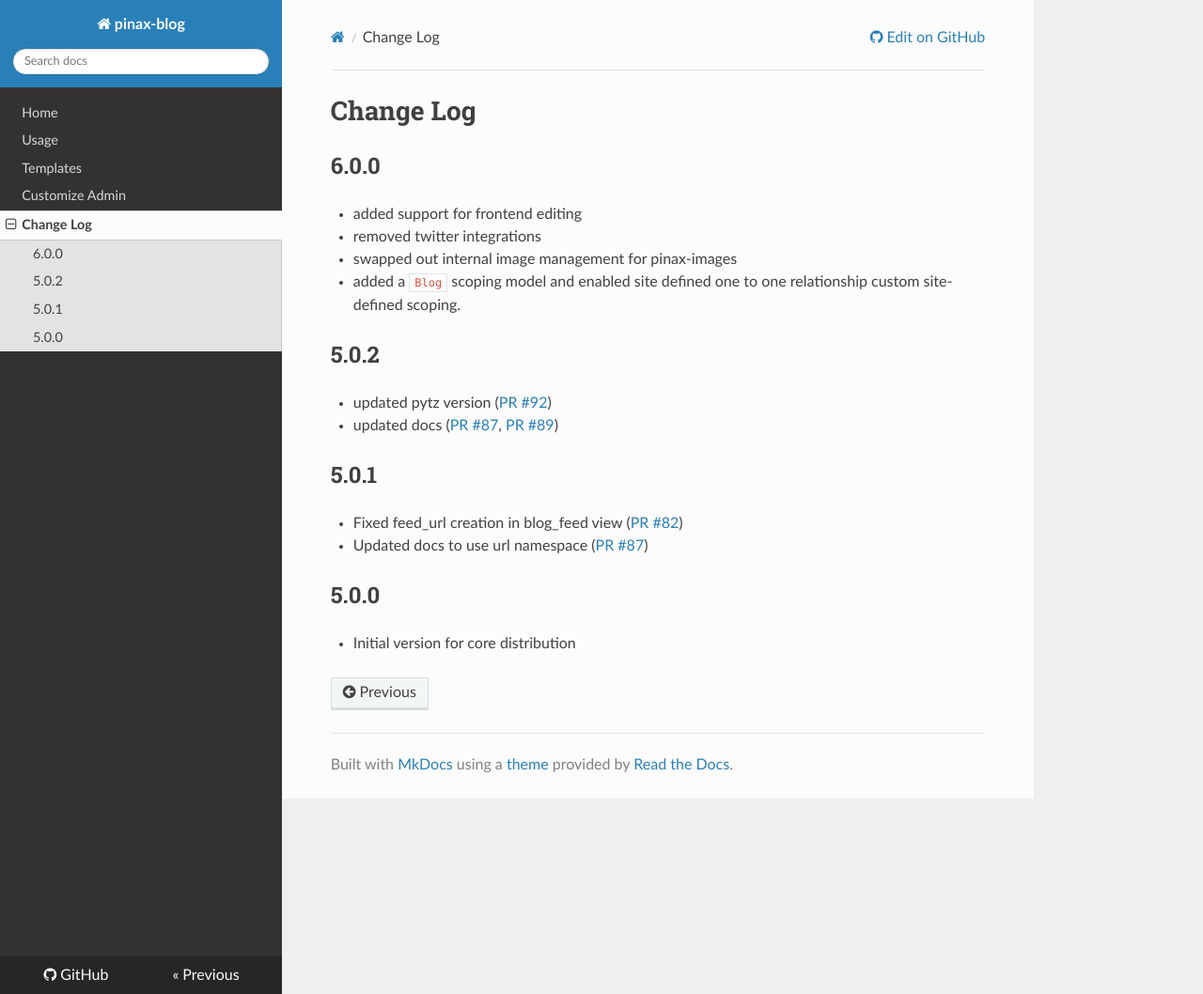
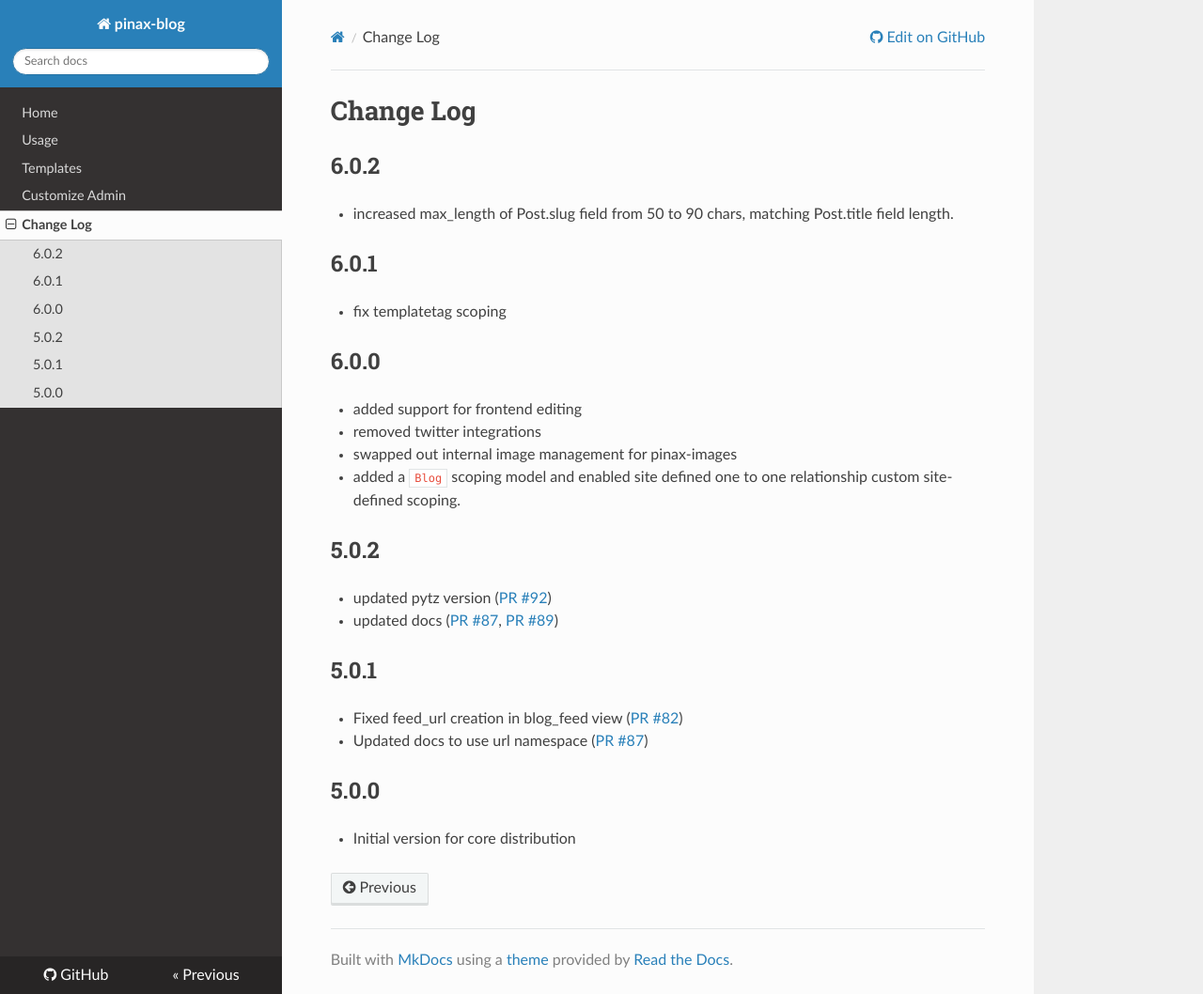
Before and after one commit to pinax/pinax-blog, an MkDocs documentation site: the page built from docs/changelog.md, in a window 1280 px wide and 1058 px high. Shown: the whole window at 94% size. Built offline with MkDocs 1.6.1, drawn with Linux system fonts in a browser that asks for light colours; nearby versions of some CDN libraries; old or Windows-style settings are respelled for this version of MkDocs.

Commit message:
Update version, changelog, authors

```diff
--- a/docs/changelog.md
+++ b/docs/changelog.md
@@ -1,4 +1,12 @@
 # Change Log
+
+## 6.0.2
+
+* increased max_length of Post.slug field from 50 to 90 chars, matching Post.title field length.
+
+## 6.0.1
+
+* fix templatetag scoping
 
 ## 6.0.0
 
--- a/setup.py
+++ b/setup.py
@@ -19,7 +19,7 @@ URL = "https://github.com/pinax/pinax-blog"
 
 setup(
     name=NAME,
-    version="6.0.1",
+    version="6.0.2",
     description=DESCRIPTION,
     long_description=read("README.rst"),
     url=URL,
```
Also changed, not shown: 1 other file.
